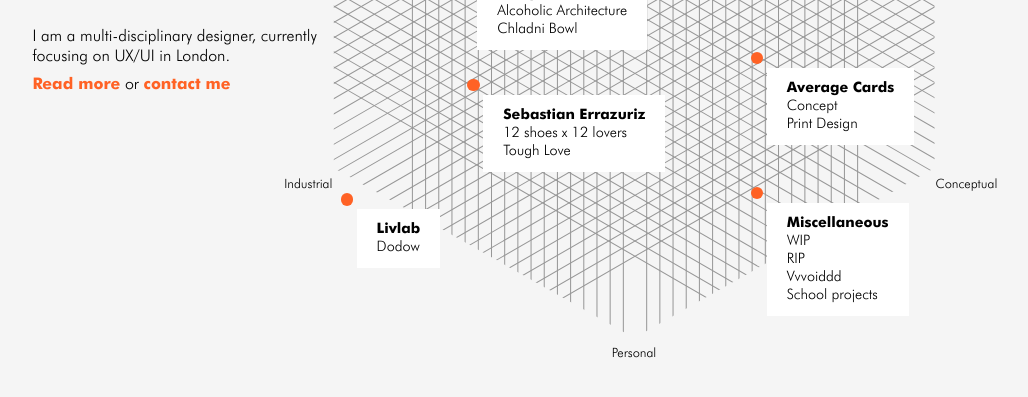
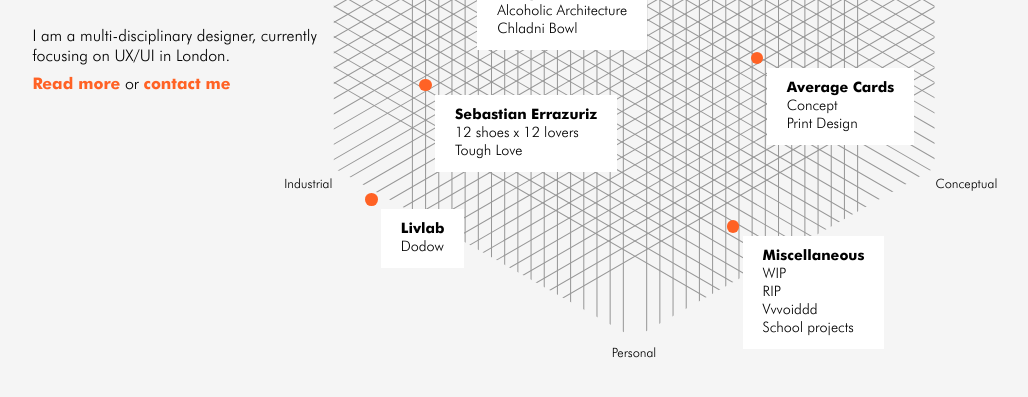
Before and after one commit to audreymgr/audreymgr.github.io, a Jekyll site: the page built from index.html, in a window 1280 px wide. Shown: the top 397 px of the page, without its empty margins (6-1034 px from the left). Built offline with Jekyll 4.4.1, drawn with Linux system fonts in a browser that asks for light colours.

Commit message:
projects_position13

```diff
--- a/index.html
+++ b/index.html
@@ -27,7 +27,7 @@
                     </ul>
                 </a>
             </li>
-            <li style="left: 22%; top: 27%;">
+            <li style="left: 14%; top: 24%;">
                 <a href="/work/proofreadinginternational.html">
                     <h2>Proofreading International</h2>
                     <ul>
@@ -52,7 +52,7 @@
                     </ul>
                 </a>
             </li>
-            <li style="left: 25%; top: 64%;">
+            <li style="left: 17%; top: 64%;">
                 <a href="/work/sebastianerrazuriz.html">
                     <h2>Sebastian Errazuriz</h2>
                     <ul>
@@ -61,7 +61,7 @@
                     </ul>
                 </a>
             </li>
-            <li style="left: 4%; top: 81%;">
+            <li style="left: 8%; top: 81%;">
                 <a href="/work/livlab.html">
                     <h2>Livlab</h2>
                     <ul>
@@ -78,7 +78,7 @@
                     </ul>
                 </a>
             </li>
-            <li style="left: 72%; top: 80%;">
+            <li style="left: 68%; top: 85%;">
                 <a href="/work/miscellaneous.html">
                     <h2>Miscellaneous</h2>
                     <ul>
```
